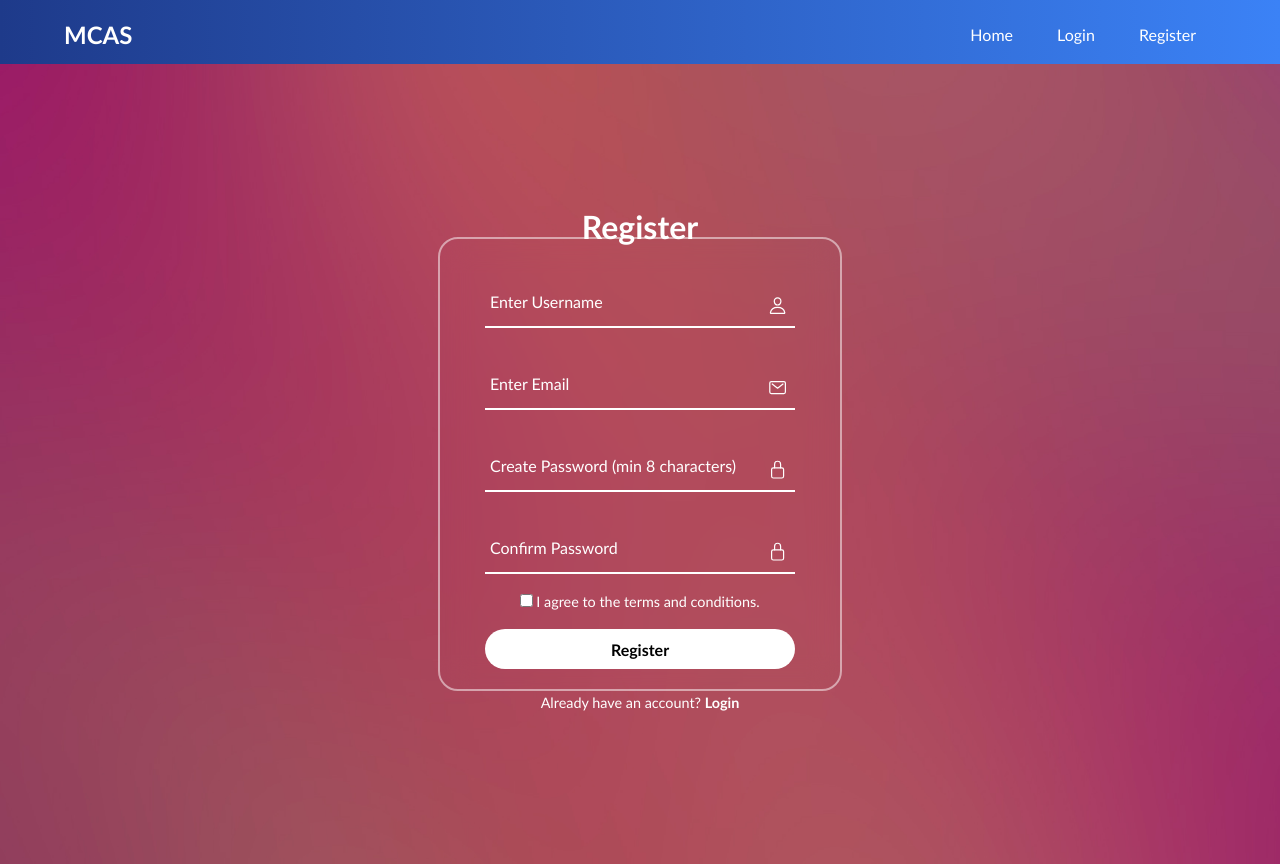
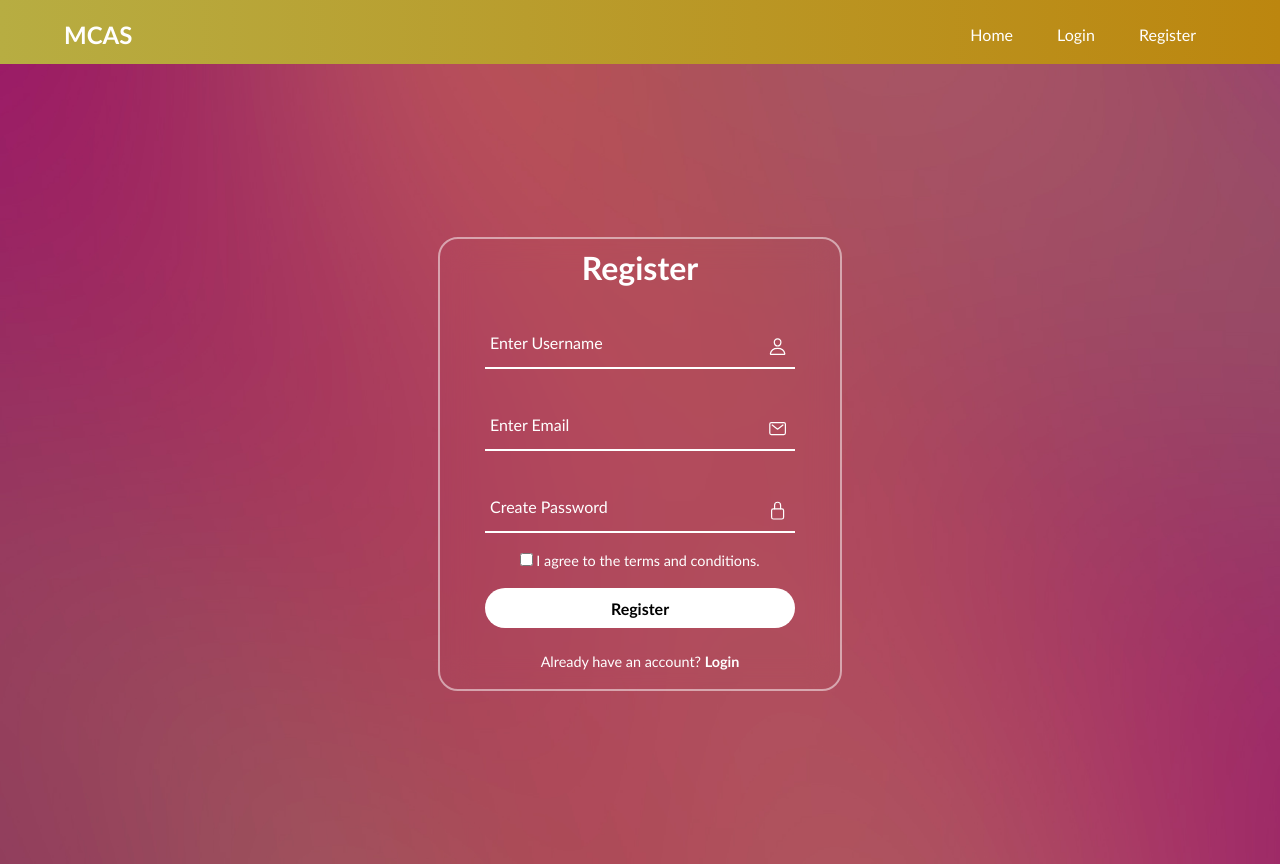
Before and after one commit to DarkRT12345/MCAS, a Flask app: page /register in a window 1280 px wide. Run offline with Flask 3, Linux system fonts and the light colour scheme; some libraries are stand-ins or nearby versions.

Commit message:
Add files via upload
Latest update

```diff
--- a/MCAS/app.py
+++ b/MCAS/app.py
@@ -1,43 +1,22 @@
 from bson import ObjectId
-from flask import Flask, request, jsonify, render_template, send_file, session, redirect, url_for
+from flask import Flask, request, jsonify, render_template, send_file,session,redirect, url_for
 from flask_pymongo import PyMongo
 from pymongo import MongoClient
 from flask_bcrypt import Bcrypt
-from datetime import datetime, timezone
+from datetime import datetime
 import subprocess
 import json
-import re
 from fpdf import FPDF
 from werkzeug.utils import secure_filename
+from datetime import datetime, timezone
 import os
-
 app = Flask(__name__)
-
-# Configuration - In production, use environment variables
-app.config["MONGO_URI"] = os.environ.get("MONGO_URI", "mongodb://localhost:27017/Multimedia-Content-Analysing-System")
+app.config["MONGO_URI"] = "mongodb://localhost:27017/Multimedia-Content-Analysing-System"
 app.config["UPLOAD_FOLDER"] = "static/uploads"
-app.secret_key = os.environ.get("SECRET_KEY", "9b1c8c49d3c3e7e456f7ab97d8332a19")
-app.config['SESSION_COOKIE_SECURE'] = False  # Set to True in production with HTTPS
-app.config['SESSION_COOKIE_HTTPONLY'] = True
-app.config['SESSION_COOKIE_SAMESITE'] = 'Lax'
-
 mongo = PyMongo(app)
+app.secret_key = "9b1c8c49d3c3e7e456f7ab97d8332a19"
 bcrypt = Bcrypt(app)
 users_collection = mongo.db.users
-
-# Validation helper functions
-def validate_email(email):
-    """Validate email format"""
-    email_regex = r'^[a-zA-Z0-9._%+-]+@[a-zA-Z0-9.-]+\.[a-zA-Z]{2,}$'
-    return re.match(email_regex, email) is not None
-
-def validate_password(password):
-    """Validate password strength - at least 8 characters"""
-    return len(password) >= 8
-
-def validate_username(username):
-    """Validate username - alphanumeric and underscores, 3-20 characters"""
-    return 3 <= len(username) <= 20 and re.match(r'^[a-zA-Z0-9_]+$', username) is not None
 
 # Utility function to check allowed file types
 def allowed_file(filename):
@@ -46,68 +25,42 @@
 @app.route('/')
 def home():
     return render_template('Homepage.html')
-
 @app.route('/Login', methods=['GET', 'POST'])
 def Login():
     if request.method == 'POST':
-        email = request.form.get('email', '').strip()
-        password = request.form.get('password', '')
-
-        # Validate inputs
-        if not email or not password:
-            error = "Error: Email and password are required."
-            return render_template('Login.html', error=error)
-
-        if not validate_email(email):
-            error = "Error: Invalid email format."
-            return render_template('Login.html', error=error)
+        email = request.form.get('email')
+        password = request.form.get('password')
 
         # Find the user in the database
         user = users_collection.find_one({"email": email})
 
-        if user and bcrypt.check_password_hash(user["password"], password):
-            # Store user info in session
-            session['user_id'] = str(user["_id"])
-            session['username'] = user["username"]
-            session.permanent = True
-            return redirect(url_for('homepageafterlogin'))
+        if user:
+            # Verify the password
+            if bcrypt.check_password_hash(user["password"], password):
+                # Store user info in session
+                session['user_id'] = str(user["_id"])
+                session['username'] = user["username"]
+                return redirect(url_for('homepageafterlogin'))
+            else:
+                error = "Error: Invalid email or password."
         else:
-            error = "Error: Invalid email or password."
-            return render_template('Login.html', error=error)
+            error = "Error: User not found."
+
+        return render_template('Login.html', error=error)
 
     return render_template('Login.html')
 
 @app.route('/register', methods=['GET', 'POST'])
 def register():
     if request.method == 'POST':
-        username = request.form.get('username', '').strip()
-        email = request.form.get('email', '').strip()
-        password = request.form.get('password', '')
-        confirm_password = request.form.get('confirm_password', '')
+        username = request.form.get('username')
+        email = request.form.get('email')
+        password = request.form.get('password')
 
-        # Validate inputs
-        if not username or not email or not password:
-            return render_template('register.html', error="Error: All fields are required.")
-
-        if not validate_username(username):
-            return render_template('register.html', error="Error: Username must be 3-20 characters and contain only letters, numbers, and underscores.")
-
-        if not validate_email(email):
-            return render_template('register.html', error="Error: Invalid email format.")
-
-        if not validate_password(password):
-            return render_template('register.html', error="Error: Password must be at least 8 characters long.")
-
-        if password != confirm_password:
-            return render_template('register.html', error="Error: Passwords do not match.")
-
-        # Check if the email or username is already registered
-        existing_user = users_collection.find_one({"$or": [{"email": email}, {"username": username}]})
+        # Check if the email is already registered
+        existing_user = users_collection.find_one({"email": email})
         if existing_user:
-            if existing_user.get("email") == email:
-                return render_template('register.html', error="Error: This email has already been registered.")
-            else:
-                return render_template('register.html', error="Error: This username is already taken.")
+            return render_template('register.html', error="Error: This Email has already been registered.")
 
         # Hash the password before storing
         hashed_password = bcrypt.generate_password_hash(password).decode('utf-8')
@@ -117,7 +70,6 @@
             "username": username,
             "email": email,
             "password": hashed_password,
-            "bio": "",
             "created_at": datetime.now(timezone.utc).isoformat()
         })
 
@@ -127,16 +79,8 @@
     return render_template('register.html')
 
 
-@app.route('/logout')
-def logout():
-    """Logout route to clear session"""
-    session.clear()
-    return redirect(url_for('home'))
-
 @app.route('/homepageafterlogin', methods=['GET', 'POST'])
 def homepageafterlogin():
-    if 'user_id' not in session:
-        return redirect(url_for('Login'))
     return render_template('homepageafterlogin.html')
 
 @app.route('/textsummary')
@@ -145,8 +89,6 @@
 
 @app.route('/textsummaryafterlogin')
 def textsummaryafterlogin():
-    if 'user_id' not in session:
-        return redirect(url_for('Login'))
     return render_template('textsummaryafterlogin.html')
 
 @app.route('/savedsummarypage', methods=['GET'])
@@ -167,21 +109,14 @@
 @app.route('/summary')
 def summary():
     return render_template('summary.html')
-
 @app.route('/summaryafterlogin')
 def summaryafterlogin():
-    if 'user_id' not in session:
-        return redirect(url_for('Login'))
     return render_template('summaryafterlogin.html')
-
 @app.route('/summarypagefortext')
 def summarypagefortext():
     return render_template('summarypagefortext.html')
-
 @app.route('/summarypageafterloginfortext')
 def summarypageafterloginfortext():
-    if 'user_id' not in session:
-        return redirect(url_for('Login'))
     return render_template('summarypageafterloginfortext.html')
 @app.route('/user', methods=['GET', 'POST'])
 def user():
--- a/MCAS/static/index.css
+++ b/MCAS/static/index.css
@@ -8,7 +8,7 @@
     height :8vh;
     position: relative;
     overflow: hidden;
-    background: linear-gradient(to right, #1e3a8a, #3b82f6);
+    background: linear-gradient(to right,#b7ad42,#bc860f);
 }
 .main h1 a{
     color: white;
@@ -151,7 +151,7 @@
   text-decoration: inherit;
 }
 button:hover{
-    background: #1e40af;
+    background: black;
     color: white;
 }
 .register{
--- a/MCAS/static/savedsummary.css
+++ b/MCAS/static/savedsummary.css
@@ -11,7 +11,7 @@
     height :8vh;
     position: relative;
     overflow: hidden;
-    background: linear-gradient(to right, #1e3a8a, #3b82f6);
+    background: linear-gradient(to right,#b7ad42,#bc860f);
 }
 .main h1 a{
     color: white;
@@ -111,7 +111,7 @@
     width: 100%;
     height :18vh;
     overflow: hidden;
-    background: linear-gradient(to right, #1e3a8a, #3b82f6);
+    background: linear-gradient(to right,#b7ad42,#bc860f);
     background-size:cover;
 }
 .footer h2{
--- a/MCAS/templates/register.html
+++ b/MCAS/templates/register.html
@@ -37,13 +37,8 @@
                             </div>
                             <div class="inputbox">
                                 <ion-icon name="lock-closed-outline"></ion-icon>
-                                <input type="password" name="password" required minlength="8">
-                                <label for="">Create Password (min 8 characters)</label>
-                            </div>
-                            <div class="inputbox">
-                                <ion-icon name="lock-closed-outline"></ion-icon>
-                                <input type="password" name="confirm_password" required minlength="8">
-                                <label for="">Confirm Password</label>
+                                <input type="password" name="password" required>
+                                <label for="">Create Password</label>
                             </div>
                             <div class="Terms">
                                 <label for=""><input type="checkbox" required>I agree to the terms and conditions.</label>
--- a/MCAS/templates/user.html
+++ b/MCAS/templates/user.html
@@ -38,8 +38,8 @@
             <div class="savedsummaries">
                 <h3><a href="{{ url_for('savedsummarypage') }}">Saved Summaries</a></h3>
             </div>
-            <form action="{{ url_for('logout') }}" method="get">
-                <button type="submit">Logout</button>
+            <form action="{{ url_for('home') }}">
+                <button>Logout</button>
             </form>
         </div>
     </div>
```
Also changed, not shown: MCAS/static/homepage.css (+4 -4 lines), MCAS/static/summary.css (+4 -4 lines), MCAS/static/user.css (+8 -8 lines).
